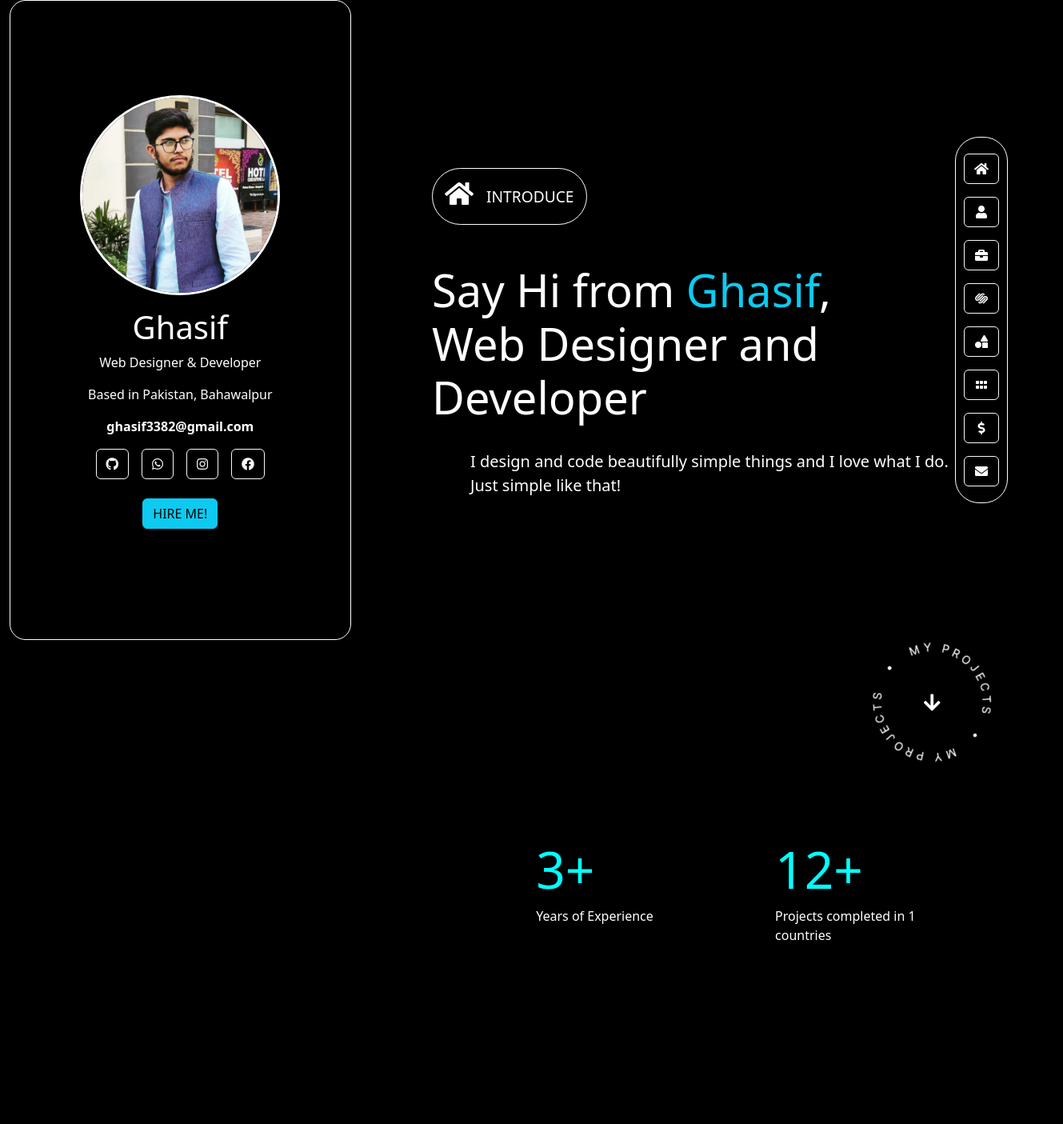
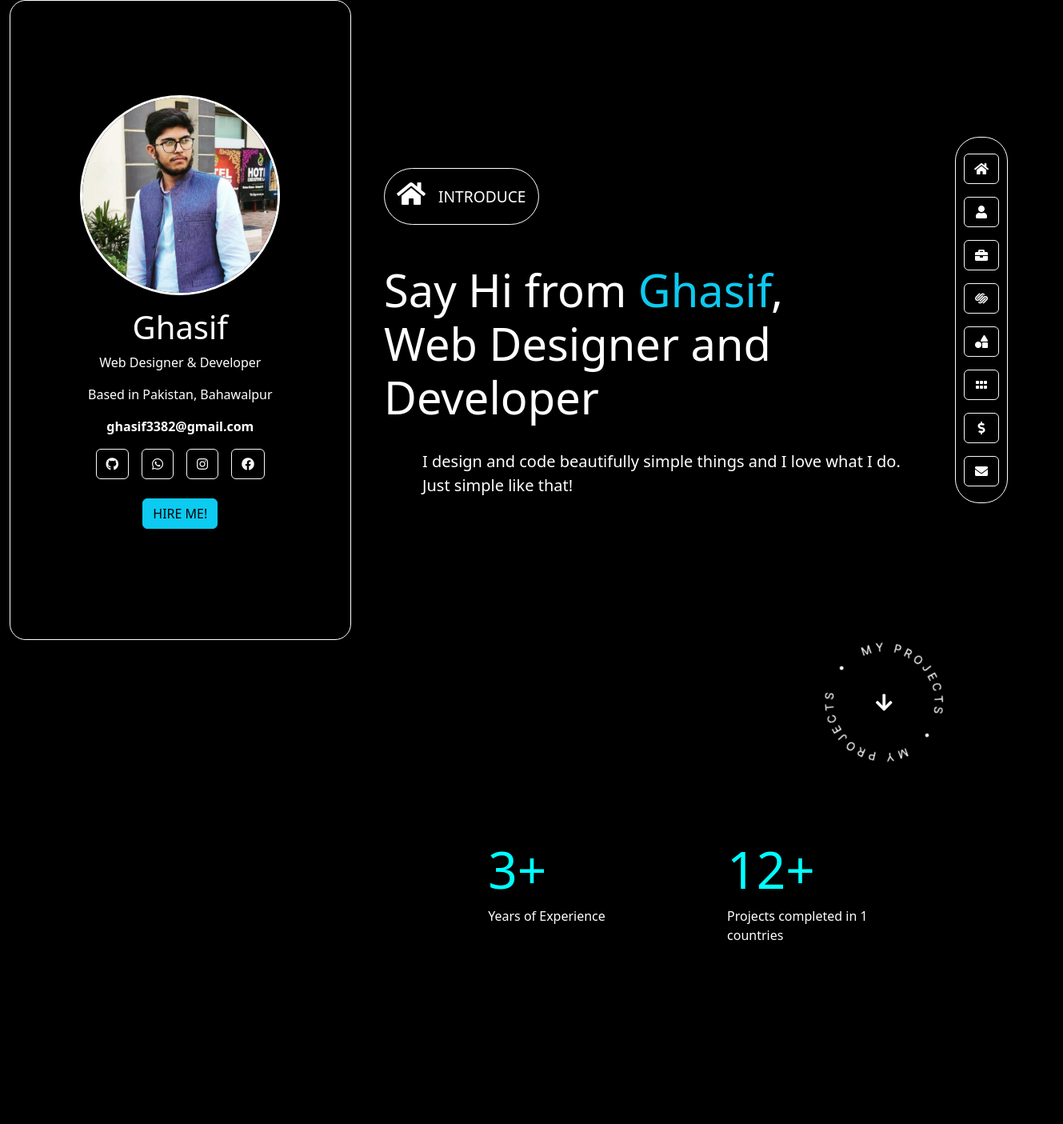
Before and after one commit to GhasifBajwa/Portfolio-In-React, a React (Vite) app: page / in a window 1280 px wide. Shown: the top 1405 px of the page at 80% size, 1329 px wide, since content can reach past the window. Built offline with nearby package versions, Linux system fonts and the light colour scheme.

Commit message:
little changes

```diff
--- a/src/Pricing.jsx
+++ b/src/Pricing.jsx
@@ -5,7 +5,7 @@ function Pricing() {
         <div>
             {/* Pricing */}
             <div
-                className="container-fluid d-flex flex-column flex-md-row"
+                className="container-fluid d-flex flex-column flex-md-row mt-5"
                 style={{ height: "140vh" }}
             >
                 <div className="col-md-4"></div>
--- a/src/index.css
+++ b/src/index.css
@@ -57,10 +57,10 @@ h1 span {
 }
 
 .centersection {
-  margin-left: 480px;
+  margin-left: 420px;
 }
 
-.about{
+/* .about{
   margin-left: 60px;
 }
 
@@ -82,7 +82,7 @@ h1 span {
 
 .contact{
   margin-left: 60px;
-}
+} */
 
 .Border {
   border: 1px solid var(--white);
```
